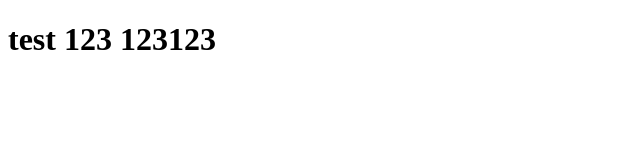
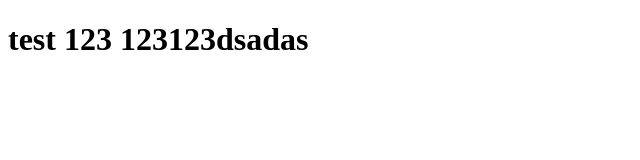
Before and after one commit to juangjujuju/test, a plain HTML site: page index.html in a window 1280 px wide. Shown: the whole page, without its empty margins (0-640 px from the left). Drawn offline with Linux system fonts and the light colour scheme.

```diff
--- a/index.html
+++ b/index.html
@@ -7,6 +7,6 @@
     <title>test</title>
 </head>
 <body>
-    <h1>test 123 123123</h1>
+    <h1>test 123 123123dsadas</h1>
 </body>
 </html>
```
